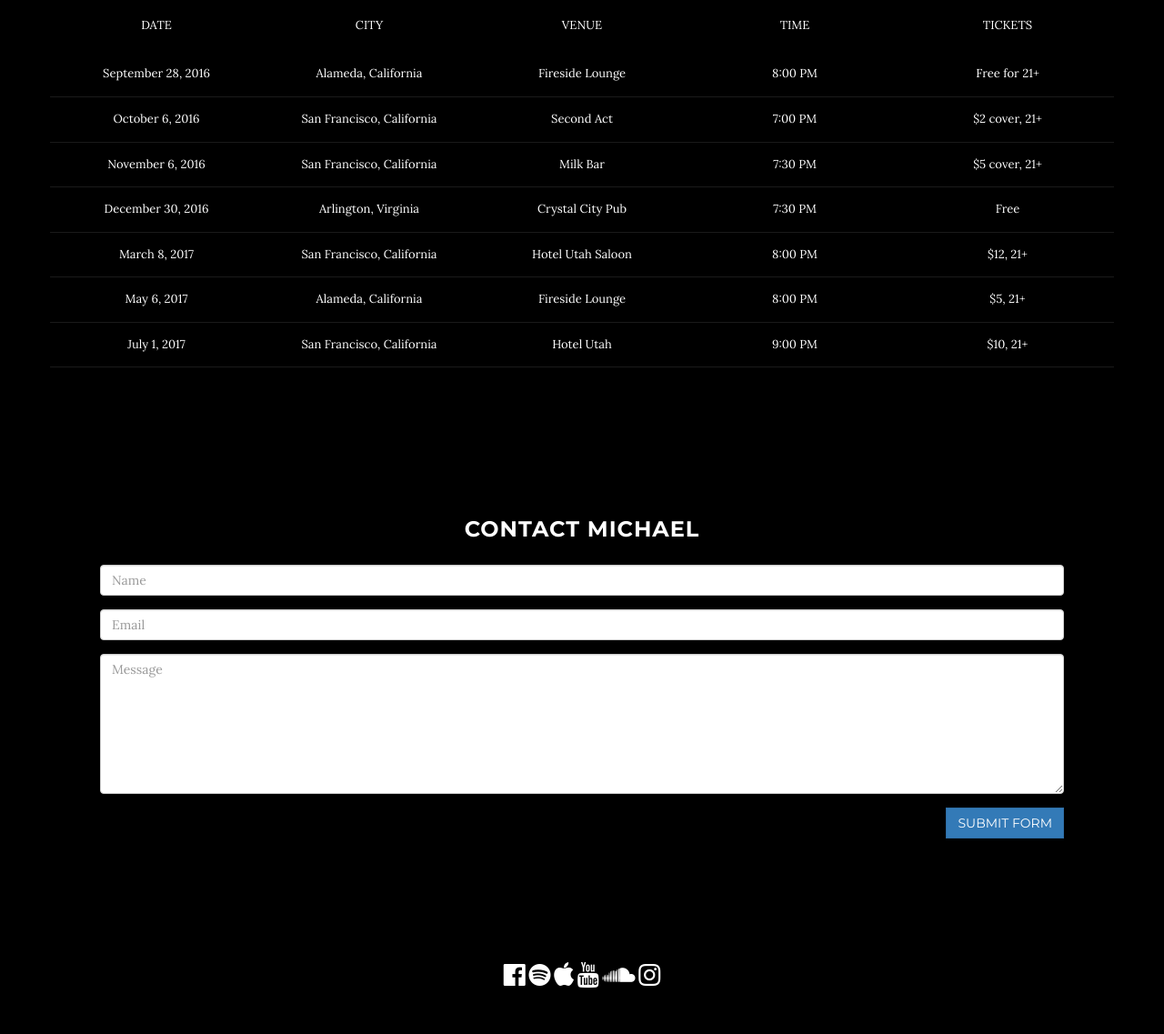
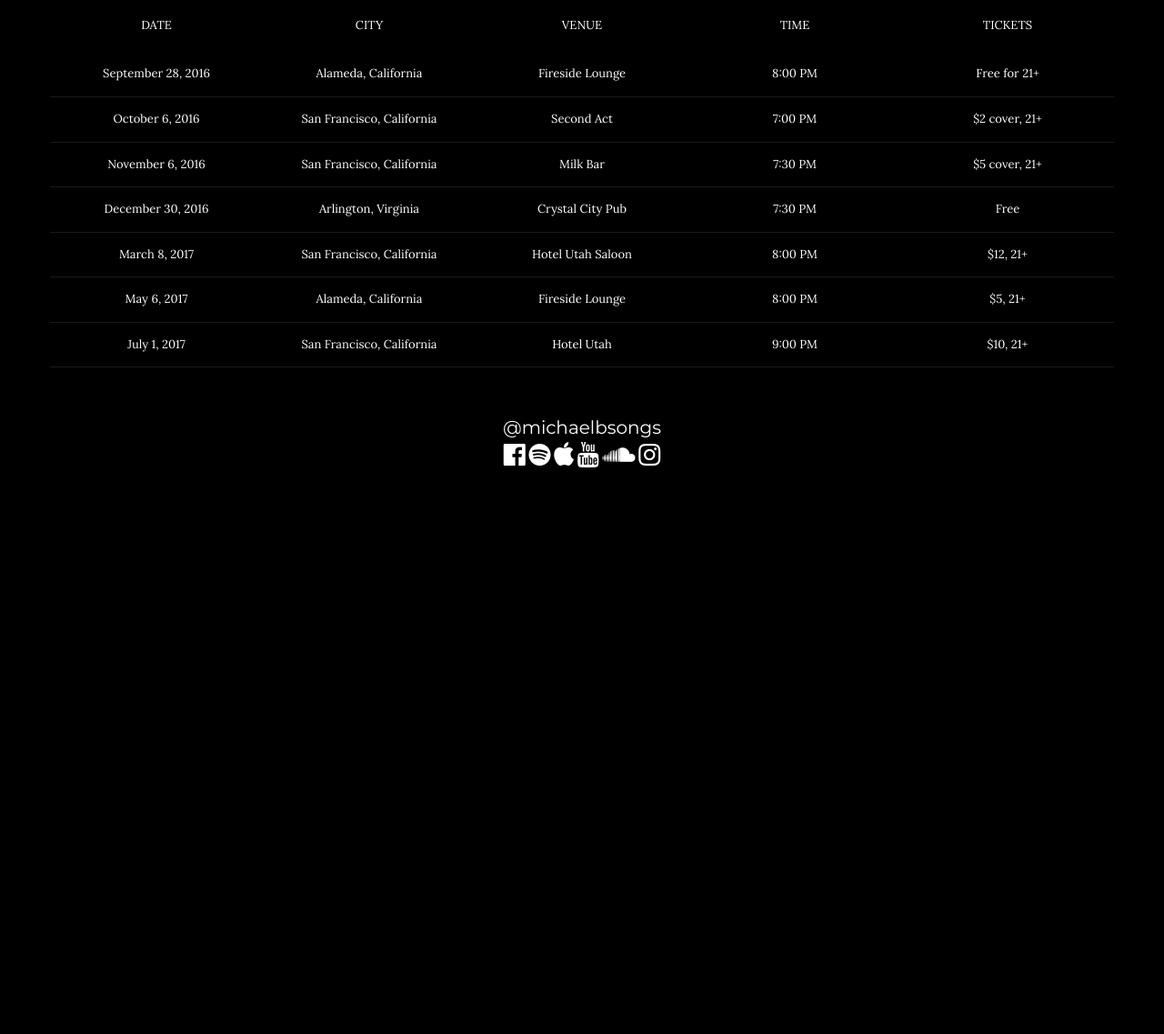
Before and after one commit to mbuono94/mbuono_music, a PHP site: page / in a window 1280 px wide. Shown: the part 2603-3740 px from the top of the page at 91% size. After the commit the page ends 3117 px from the top, so only its background shows below. Run offline with PHP 8.4, Linux system fonts and the light colour scheme; some libraries are stand-ins or nearby versions.

Commit message:
add follow button for spotify, michaelbsongs stuff

```diff
--- a/css/grayscale.css
+++ b/css/grayscale.css
@@ -30,6 +30,7 @@ p {
   margin: 0 0 25px;
   font-size: 18px;
   line-height: 1.5;
+  font-family: "Montserrat", "Helvetica Neue", Helvetica, Arial, sans-serif;
 }
 @media (min-width: 768px) {
   p {
@@ -448,6 +449,7 @@ td{
   left: 0;
   width: 100%;
   height: 100%;
+  padding-bottom: 5%;
 }
 
 .imgWrapper {
--- a/index.html
+++ b/index.html
@@ -118,7 +118,13 @@
     <!-- About Section -->
     <section id="about" class="container content-section text-center">
         <div class="row">
+
+
+
+
+
             <div class="col-lg-8 col-lg-offset-2 spotify">
+
 
 
                <br></br>
@@ -127,11 +133,14 @@
 
                 <h2>Listen now on Spotify</h2>
 
+                <iframe src="https://open.spotify.com/follow/1/?uri=spotify:artist:5OJf8m79y7w11xvsLssBEV&size=detail&theme=dark" width="225" height="56" scrolling="no" frameborder="0" style="border:none; overflow:hidden;" allowtransparency="true"></iframe>
                 <br></br>
                  <iframe src="https://embed.spotify.com/?uri=spotify%3Aalbum%3A7i47sUlzh9gI5hirJ5dYdt" width="100%" height="310" frameborder="0" allowtransparency="true"></iframe>
+                 <br></br>
 
 
         </div>
+      </div>
     </section>
 
     <!-- About Section -->
@@ -141,14 +150,14 @@
 
 <h2>Watch</h2>
 
-<div class="videoWrapper"
+<div class="videoWrapper">
 <div class="vimeo-video-2 vimeo-standard">
-         <iframe src="https://www.youtube.com/embed/_-jgb7xBFM8" frameborder="0" allowfullscreen></iframe>
+         <iframe src="https://www.youtube.com/embed/_-jgb7xBFM8"  frameborder="0" allowfullscreen=true></iframe>
       </div>
            </div>
 
 
-
+        <br></br>
 
             </div>
         </div>
@@ -267,32 +276,7 @@
     </section>
 
 
-    <!-- CONTACT FORM -->
-        <section id="contact" class="container content-section2 text-center">
 
-
-       <div "container" "center_div">
-       <div class="form-area">
-        <form action="https://formspree.io/michaelfbuono94@gmail.com"
-      method="POST">
-        <br style="clear:both">
-                    <h3 style="margin-bottom: 25px; text-align: center;">Contact Michael</h3>
-            <div class="form-group">
-            <input type="text" class="form-control" id="name" name="name" placeholder="Name" required>
-          </div>
-          <div class="form-group">
-            <input type="text" class="form-control" id="email" name="email" placeholder="Email" required>
-          </div>
-                    <div class="form-group">
-                    <textarea class="form-control" type="textarea" id="message" placeholder="Message" maxlength="1400" rows="7"></textarea>
-
-                    </div>
-
-        <button type="button" id="submit" name="submit" class="btn btn-primary pull-right">Submit Form</button>
-        </form>
-    </div   >
-</div>
-</section>
 
     <!-- Map Section -->
     <!-- <div id="map"></div> -->
@@ -300,7 +284,9 @@
     <!-- Footer -->
    <!-- FOOTER -->
       <footer>
-
+          <p>
+                @michaelbsongs
+              </p>
 
         <a href= "http://www.facebook.com/michaelbuonomusic" target="_blank"><i class="fa fa-facebook-official fa-2x"></i></a>
                 <a href= "https://open.spotify.com/album/7i47sUlzh9gI5hirJ5dYdt" target="_blank"><i class="fa fa-spotify fa-2x"></i></a>
```
